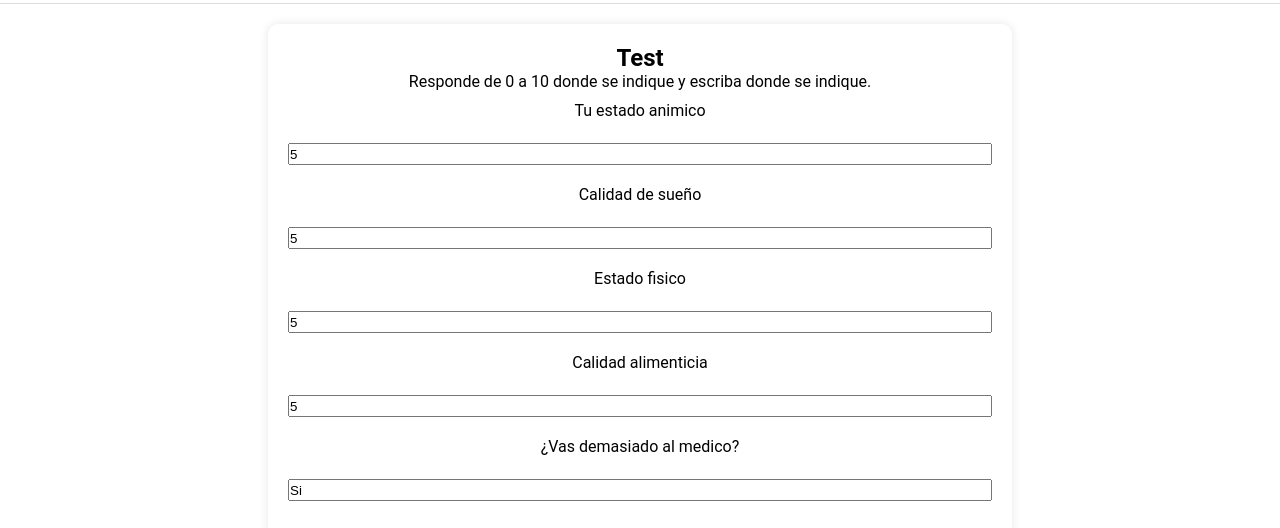
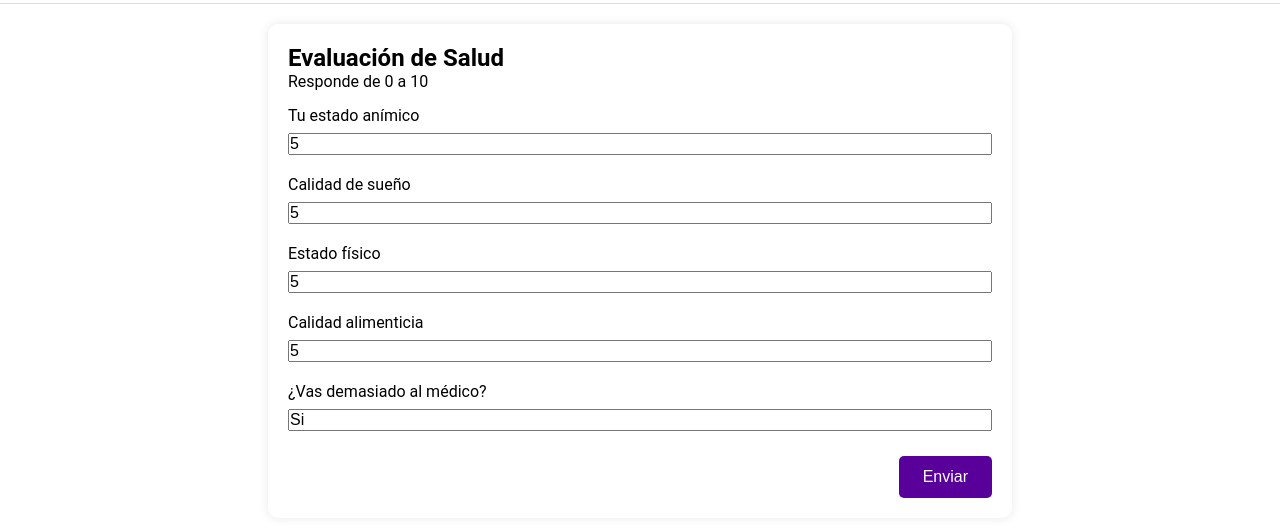
Before and after one commit to bolaalcatras/View-Alimentacion, a plain HTML site: page evaluacion/evaluacion.html in a window 1280 px wide. Shown: the part 96-624 px from the top of the page. Drawn offline with Linux system fonts and the light colour scheme.

Commit message:
Cambios por stakeholders

```diff
--- a/evaluacion/evaluacion.html
+++ b/evaluacion/evaluacion.html
@@ -7,8 +7,9 @@
     <link rel="stylesheet" href="../layouts/body-evaluacion.css">
     <link rel="stylesheet" href="../layouts/styleHeader.css">
     <link rel="stylesheet" href="../layouts/styleFooter.css">
-    <title>Evaluacion</title>
+    <title>Evaluación de Salud y Bienestar</title>
 </head>
+
 <header>
     <nav class="navbar">
         <div class="logo">
@@ -32,32 +33,34 @@
         </div>
     </nav>
 </header>
+
 <body>
     <main>
         <section class="card" id="test">
-            <h2>Test</h2>
-            <p>Responde de 0 a 10 donde se indique y escriba donde se indique.</p>
+            <h2>Evaluación de Salud</h2>
+            <p>Responde de 0 a 10</p>
             <form>
-                <label for="estado-animico">Tu estado animico</label>
-                <input type="number" id="estado-animico" name="estado-animico" min="0" max="10" value="5">
+                <label for="estado-animico">Tu estado anímico</label>
+                <input type="number" id="estado-animico" name="estado-animico" min="0" max="10" value="5" aria-label="Estado Anímico">
 
-                <label for="estado-animico">Calidad de sueño</label>
-                <input type="number" id="estado-animico" name="estado-animico" min="0" max="10" value="5">
+                <label for="calidad-sueno">Calidad de sueño</label>
+                <input type="number" id="calidad-sueno" name="calidad-sueno" min="0" max="10" value="5" aria-label="Calidad de Sueño">
 
-                <label for="estado-animico">Estado fisico</label>
-                <input type="number" id="estado-animico" name="estado-animico" min="0" max="10" value="5">
+                <label for="estado-fisico">Estado físico</label>
+                <input type="number" id="estado-fisico" name="estado-fisico" min="0" max="10" value="5" aria-label="Estado Físico">
 
-                <label for="estado-animico">Calidad alimenticia</label>
-                <input type="number" id="estado-animico" name="estado-animico" min="0" max="10" value="5">
+                <label for="calidad-alimenticia">Calidad alimenticia</label>
+                <input type="number" id="calidad-alimenticia" name="calidad-alimenticia" min="0" max="10" value="5" aria-label="Calidad Alimenticia">
 
-                <label for="estado-animico">¿Vas demasiado al medico?</label>
-                <input type="text" id="estado-animico" name="estado-animico" value="Si">
+                <label for="frecuencia-medico">¿Vas demasiado al médico?</label>
+                <input type="text" id="frecuencia-medico" name="frecuencia-medico" value="Si" placeholder="Escribe tu respuesta aquí" aria-label="Frecuencia de Visitas al Médico">
 
                 <button type="submit">Enviar</button>
             </form>
         </section>
     </main>
 </body>
+
 <footer class="footer">
     <div class="footer-links">
         <div class="contactanos">
@@ -86,5 +89,4 @@
     </div>
 </footer>
 
-
 </html>
--- a/layouts/body-crearMeta.css
+++ b/layouts/body-crearMeta.css
@@ -25,9 +25,6 @@ form {
     gap: 10px;
 }
 
-label {
-    font-weight: bold;
-}
 
 input, textarea {
     padding: 10px;
--- a/layouts/body-evaluacion.css
+++ b/layouts/body-evaluacion.css
@@ -1,3 +1,4 @@
+/* Estilos generales para el formulario */
 main {
     padding: 20px;
     display: flex;
@@ -10,7 +11,6 @@ main {
     border-radius: 10px;
     box-shadow: 0 0 10px rgba(0, 0, 0, 0.1);
     width: 60%;
-    text-align: center;
 }
 
 .card h2 {
@@ -24,20 +24,50 @@ main {
     width: 100%; /* Asegura que el formulario ocupe todo el ancho de la tarjeta */
 }
 
-.card form label,
-.card form input {
-    margin: 10px 0;
+.card form label{
+    margin: 15px 0; /* Espaciado más amplio entre elementos */
     height: 22px;
     width: 100%; /* Asegura que los elementos ocupen todo el ancho disponible */
+    font-size: 16px; /* Tamaño de fuente aumentado */
+    margin-bottom: 0px;
+}
+
+
+.card form input {
+    margin: 5px 0; /* Espaciado más amplio entre elementos */
+    height: 22px;
+    width: 100%; /* Asegura que los elementos ocupen todo el ancho disponible */
+    font-size: 16px; /* Tamaño de fuente aumentado */
 }
 
 .card form button {
     background-color: #59009A;
     color: white;
     border: none;
-    padding: 10px 20px;
+    padding: 12px 24px; /* Tamaño de padding aumentado */
     border-radius: 5px;
     cursor: pointer;
     align-self: flex-end; /* Alinea el botón a la derecha */
-    margin-top: 20px; /* Añade un margen superior para separarlo del input */
+    margin-top: 20px;
+    font-size: 16px; /* Aumenta el tamaño de la fuente */
 }
+
+.card form button:hover {
+    background-color: #7300BF; /* Color más claro al pasar el mouse */
+}
+
+.card form button:focus {
+    outline: 2px solid #59009A; /* Mejora de accesibilidad */
+}
+
+/* Estilos responsivos */
+@media (max-width: 768px) {
+    .card {
+        width: 90%; /* Reduce el ancho en pantallas pequeñas */
+    }
+
+    .card form button {
+        width: 100%; /* Asegura que el botón ocupe todo el ancho disponible */
+        align-self: center; /* Centra el botón */
+    }
+}
--- a/layouts/body.objetivosSalud.css
+++ b/layouts/body.objetivosSalud.css
@@ -13,11 +13,22 @@ section {
     box-shadow: 0 0 10px rgba(0, 0, 0, 0.1);
 }
 
-section h2 {
+section h1 {
     margin-top: 0;
+    margin-bottom: 4px;
+    font-size: 20px;
+}
+.titulo2{
+
+    margin-bottom: 4PX;
+
+}
+p{
+    margin-bottom: 1px;
 }
 
 button {
+    margin-top: 4px;
     background-color: #59009A;
     color: #fff;
     border: none;
```
Also changed, not shown: CrearMeta/crearmeta.html (+1 -1 lines), ObjetivosSalud/objetivosSalud.html (+11 -11 lines). Lines whose indentation alone changed are shown as unchanged.
